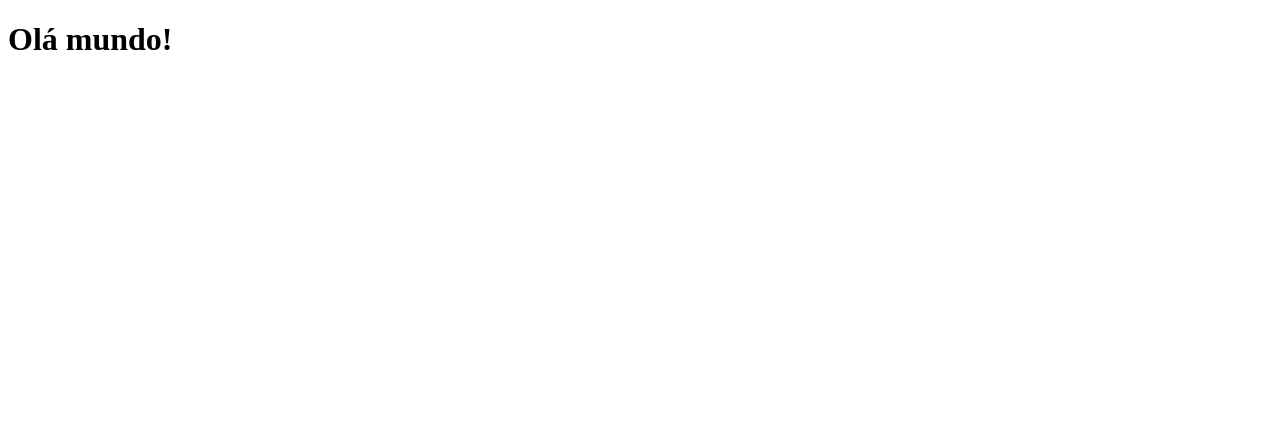
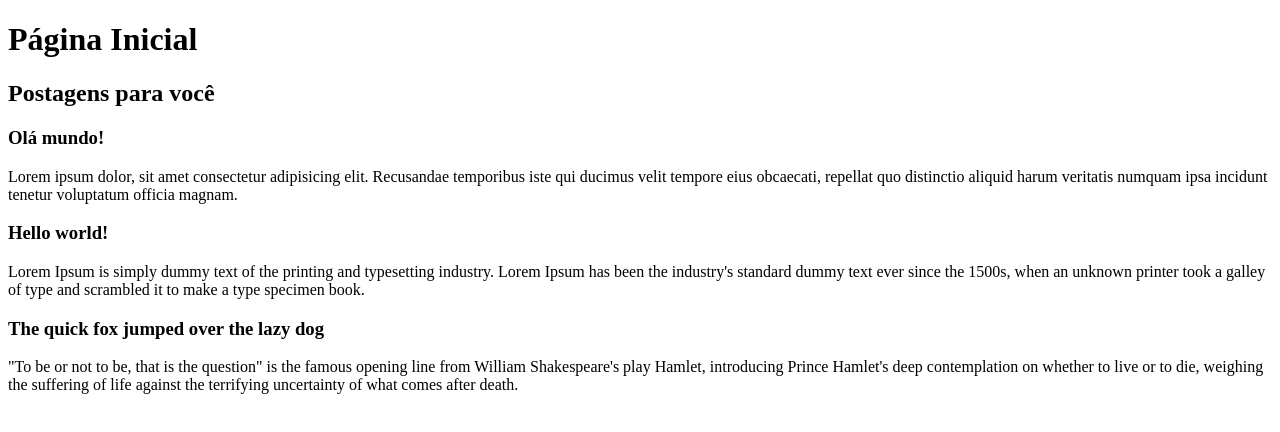
Before and after one commit to lucarl07/vue-consumo-api, a Vue app: page / in a window 1280 px wide. Shown: the top 432 px of the page. Built offline with nearby package versions, Linux system fonts and the light colour scheme.

Commit message:
feat: Write the basic structure with placeholder data ✨

```diff
--- a/src/App.vue
+++ b/src/App.vue
@@ -1,8 +1,29 @@
 <script setup>
+import { ref } from 'vue';
+import PostList from 'components/PostList.vue';
+
+const posts = ref([
+  {
+    id: 1,
+    title: "Olá mundo!",
+    body: "Lorem ipsum dolor, sit amet consectetur adipisicing elit. Recusandae temporibus iste qui ducimus velit tempore eius obcaecati, repellat quo distinctio aliquid harum veritatis numquam ipsa incidunt tenetur voluptatum officia magnam."
+  },
+  {
+    id: 2,
+    title: "Hello world!",
+    body: "Lorem Ipsum is simply dummy text of the printing and typesetting industry. Lorem Ipsum has been the industry's standard dummy text ever since the 1500s, when an unknown printer took a galley of type and scrambled it to make a type specimen book."
+  },
+  {
+    id: 3,
+    title: "The quick fox jumped over the lazy dog",
+    body: "\"To be or not to be, that is the question\" is the famous opening line from William Shakespeare's play Hamlet, introducing Prince Hamlet's deep contemplation on whether to live or to die, weighing the suffering of life against the terrifying uncertainty of what comes after death."
+  }
+])
 </script>
 
 <template>
-  <h1>Olá mundo!</h1>
+  <h1>Página Inicial</h1>
+  <PostList :posts="posts" />
 </template>
 
 <style scoped>
--- /dev/null
+++ b/src/components/Post.vue
@@ -0,0 +1,14 @@
+<script setup>
+const { title, body } = defineProps(['title', 'body'])
+</script>
+
+<template lang="html">
+  <article class="post">
+    <h3 class="title">{{ title }}</h3>
+    <p class="body">{{ body }}</p>
+  </article>
+</template>
+
+<style lang="css" scoped>
+
+</style>
--- /dev/null
+++ b/src/components/PostList.vue
@@ -0,0 +1,17 @@
+<script setup>
+import Post from 'components/Post.vue';
+
+const { posts } = defineProps(['posts'])
+</script>
+
+<template lang="html">
+  <section class="feed">
+    <h2>Postagens para você</h2>
+    <Post v-for="post in posts" :key="post.id"
+      :title="post.title" :body="post.body" />
+  </section>
+</template>
+
+<style lang="css" scoped>
+
+</style>
```
